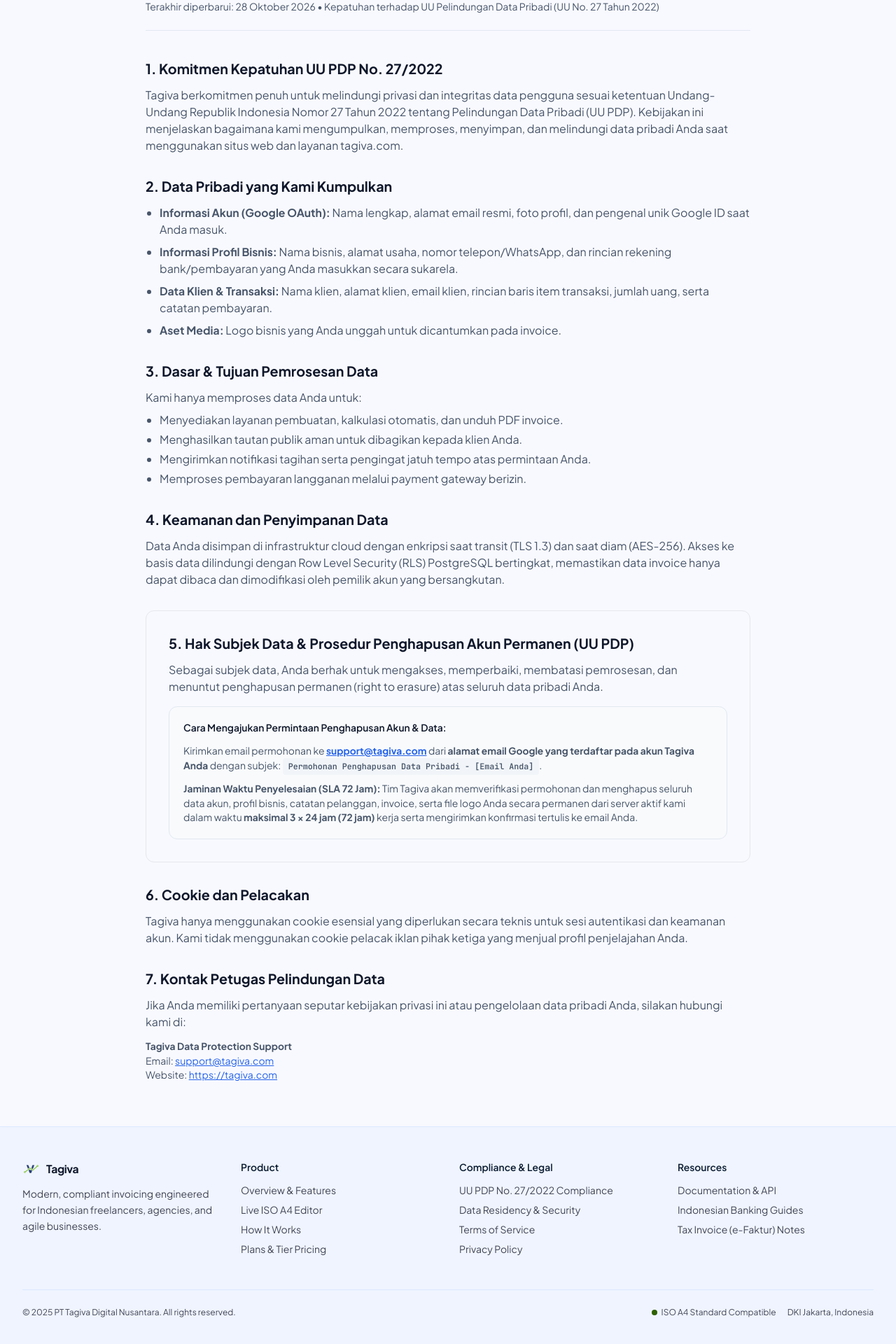
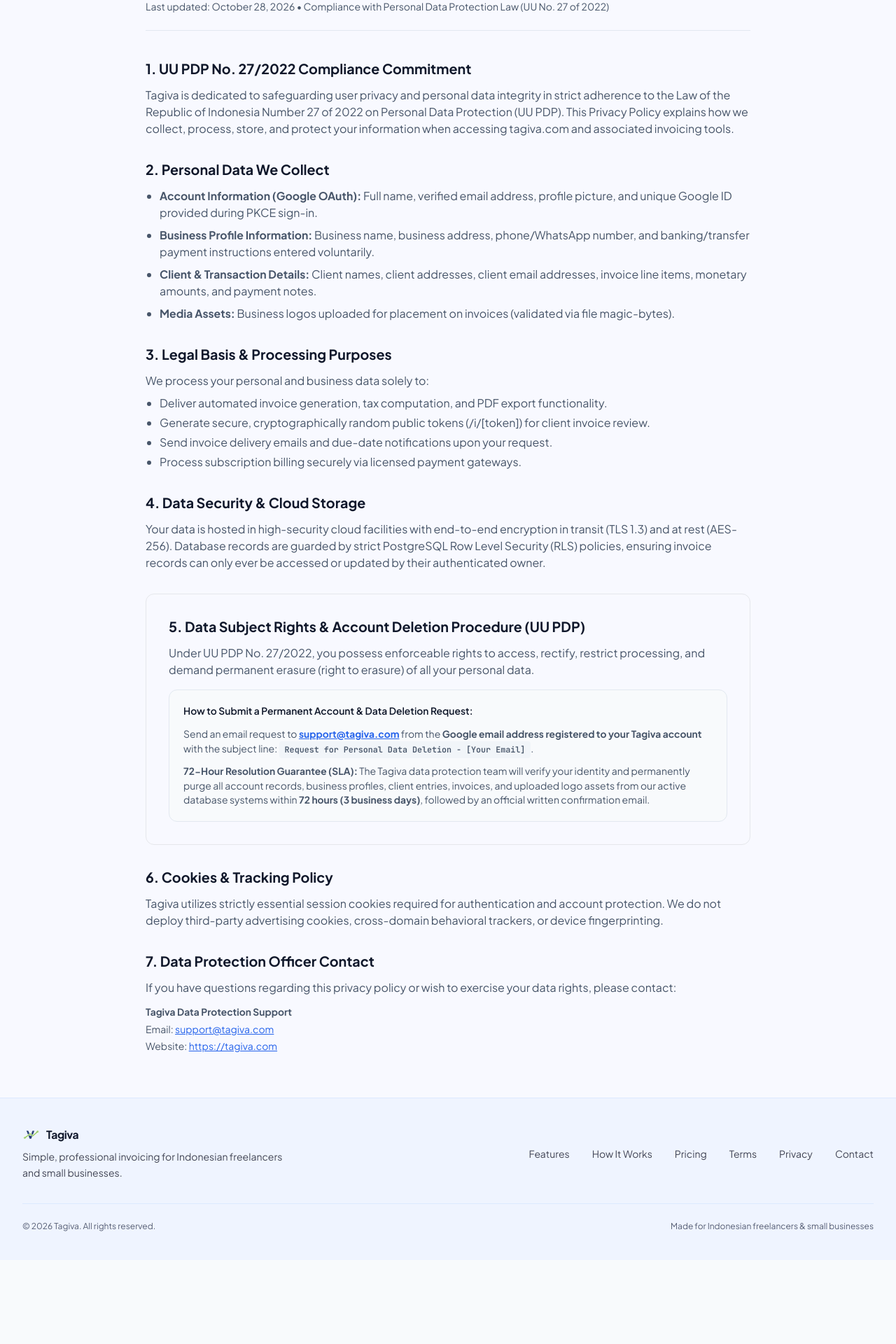
Before and after one commit to tatasfachrul/tagiva, a Next.js app: page /privacy in a window 1280 px wide. Shown: the part 178-2098 px from the top of the page at 70% size. After the commit the page ends 1978 px from the top, so only its background shows below. Built offline with nearby package versions, Linux system fonts and the light colour scheme.

Commit message:
refactor: simplify marketing layout, footer, and legal page copy

```diff
--- a/src/app/(marketing)/privacy/page.tsx
+++ b/src/app/(marketing)/privacy/page.tsx
@@ -2,9 +2,9 @@
 import { PrivacyPage } from '@/features/legal';
 
 export const metadata: Metadata = {
-  title: 'Kebijakan Privasi & UU PDP — Tagiva',
+  title: 'Privacy Policy & Data Protection — Tagiva',
   description:
-    'Kebijakan privasi Tagiva, kepatuhan UU Pelindungan Data Pribadi (UU No. 27/2022), dan prosedur penghapusan akun permanen.',
+    'Tagiva privacy policy, compliance with Law No. 27 of 2022 on Personal Data Protection (UU PDP), and 72-hour account deletion SLA.',
 };
 
 export default PrivacyPage;
--- a/src/app/(marketing)/terms/page.tsx
+++ b/src/app/(marketing)/terms/page.tsx
@@ -2,8 +2,8 @@
 import { TermsPage } from '@/features/legal';
 
 export const metadata: Metadata = {
-  title: 'Syarat dan Ketentuan — Tagiva',
-  description: 'Syarat dan ketentuan penggunaan layanan Tagiva Invoicing.',
+  title: 'Terms of Service — Tagiva',
+  description: 'Terms and conditions for using the Tagiva Invoicing service.',
 };
 
 export default TermsPage;
--- a/src/components/layout/marketing-footer.tsx
+++ b/src/components/layout/marketing-footer.tsx
@@ -4,106 +4,47 @@
 
 export function MarketingFooter() {
   return (
-    <footer className="w-full bg-[#eff4ff] shadow-[0_1px_8px_rgba(0,0,0,0.02)] border-t border-[#dce9ff] mt-auto">
-      <div className="max-w-7xl mx-auto px-4 sm:px-6 lg:px-8 py-12">
-        <div className="grid grid-cols-1 md:grid-cols-4 gap-8 mb-12">
+    <footer className="w-full bg-[#eff4ff] border-t border-[#dce9ff] mt-auto">
+      <div className="max-w-7xl mx-auto px-4 sm:px-6 lg:px-8 py-10">
+        <div className="flex flex-col md:flex-row md:items-center justify-between gap-6 pb-8 border-b border-[#dce9ff]">
           {/* Brand Info */}
-          <div>
-            <div className="flex items-center gap-2 mb-3">
+          <div className="flex flex-col gap-2 max-w-sm">
             <TagivaLogo size="sm" href="/" />
-            </div>
-            <p className="text-sm text-[#434655] max-w-xs leading-relaxed">
-              Modern, compliant invoicing engineered for Indonesian freelancers, agencies, and agile businesses.
+            <p className="text-sm text-[#434655] leading-relaxed">
+              Simple, professional invoicing for Indonesian freelancers and small businesses.
             </p>
           </div>
 
-          {/* Product Links */}
-          <div>
-            <div className="text-sm font-semibold text-[#0b1c30] mb-3">Product</div>
-            <ul className="space-y-2 text-sm text-[#434655]">
-              <li>
+          {/* Navigation Links */}
+          <nav
+            aria-label="Footer"
+            className="flex flex-wrap items-center gap-x-8 gap-y-3 text-sm text-[#434655]"
+          >
             <a href="#features" className="hover:text-[#0b1c30] transition-colors">
-                  Overview &amp; Features
+              Features
             </a>
-              </li>
-              <li>
-                <Link href="/login?next=/invoices/new" className="hover:text-[#0b1c30] transition-colors">
-                  Live ISO A4 Editor
-                </Link>
-              </li>
-              <li>
             <a href="#how-it-works" className="hover:text-[#0b1c30] transition-colors">
               How It Works
             </a>
-              </li>
-              <li>
-                <a href="#pricing-matrix" className="hover:text-[#0b1c30] transition-colors">
-                  Plans &amp; Tier Pricing
+            <Link href="/pricing" className="hover:text-[#0b1c30] transition-colors">
+              Pricing
+            </Link>
+            <Link href="/terms" className="hover:text-[#0b1c30] transition-colors">
+              Terms
+            </Link>
+            <Link href="/privacy" className="hover:text-[#0b1c30] transition-colors">
+              Privacy
+            </Link>
+            <a href="mailto:support@tagiva.com" className="hover:text-[#0b1c30] transition-colors">
+              Contact
             </a>
-              </li>
-            </ul>
-          </div>
-
-          {/* Compliance & Legal */}
-          <div>
-            <div className="text-sm font-semibold text-[#0b1c30] mb-3">Compliance &amp; Legal</div>
-            <ul className="space-y-2 text-sm text-[#434655]">
-              <li>
-                <Link href="/privacy" className="hover:text-[#0b1c30] transition-colors">
-                  UU PDP No. 27/2022 Compliance
-                </Link>
-              </li>
-              <li>
-                <Link href="/privacy" className="hover:text-[#0b1c30] transition-colors">
-                  Data Residency &amp; Security
-                </Link>
-              </li>
-              <li>
-                <Link href="/terms" className="hover:text-[#0b1c30] transition-colors">
-                  Terms of Service
-                </Link>
-              </li>
-              <li>
-                <Link href="/privacy" className="hover:text-[#0b1c30] transition-colors">
-                  Privacy Policy
-                </Link>
-              </li>
-            </ul>
-          </div>
-
-          {/* Resources */}
-          <div>
-            <div className="text-sm font-semibold text-[#0b1c30] mb-3">Resources</div>
-            <ul className="space-y-2 text-sm text-[#434655]">
-              <li>
-                <a href="mailto:support@tagiva.com" className="hover:text-[#0b1c30] transition-colors">
-                  Documentation &amp; API
-                </a>
-              </li>
-              <li>
-                <a href="mailto:support@tagiva.com" className="hover:text-[#0b1c30] transition-colors">
-                  Indonesian Banking Guides
-                </a>
-              </li>
-              <li>
-                <a href="mailto:support@tagiva.com" className="hover:text-[#0b1c30] transition-colors">
-                  Tax Invoice (e-Faktur) Notes
-                </a>
-              </li>
-            </ul>
-          </div>
+          </nav>
         </div>
 
         {/* Bottom Bar */}
-        <div className="pt-6 border-t border-[#dce9ff] flex flex-col md:flex-row items-center justify-between gap-3 text-xs text-[#434655]">
-          <span>© 2025 PT Tagiva Digital Nusantara. All rights reserved.</span>
-          <div className="flex items-center gap-4">
-            <span className="inline-flex items-center gap-1.5">
-              <span className="w-2 h-2 rounded-full bg-[#2e6100]" aria-hidden="true" />
-              <span>ISO A4 Standard Compatible</span>
-            </span>
-            <span>DKI Jakarta, Indonesia</span>
-          </div>
+        <div className="pt-6 flex flex-col sm:flex-row items-center justify-between gap-3 text-xs text-[#565e74]">
+          <p>© {new Date().getFullYear()} Tagiva. All rights reserved.</p>
+          <p>Made for Indonesian freelancers &amp; small businesses</p>
         </div>
       </div>
     </footer>
--- a/src/features/legal/privacy/page.tsx
+++ b/src/features/legal/privacy/page.tsx
@@ -6,115 +6,121 @@
     <div className="w-full max-w-4xl mx-auto px-4 py-16">
       <div className="mb-10 pb-6 border-b border-border">
         <h1 className="text-3xl font-extrabold tracking-tight text-foreground sm:text-4xl">
-          Kebijakan Privasi & Perlindungan Data Pribadi
+          Privacy Policy &amp; Personal Data Protection
         </h1>
         <p className="mt-2 text-sm text-muted-foreground">
-          Terakhir diperbarui: 28 Oktober 2026 • Kepatuhan terhadap UU Pelindungan Data Pribadi (UU No. 27 Tahun 2022)
+          Last updated: October 28, 2026 • Compliance with Personal Data Protection Law (UU No. 27 of 2022)
         </p>
       </div>
 
       <div className="prose prose-slate max-w-none text-foreground space-y-8 text-sm sm:text-base leading-relaxed">
         <section>
-          <h2 className="text-xl font-bold mb-3 text-foreground">1. Komitmen Kepatuhan UU PDP No. 27/2022</h2>
+          <h2 className="text-xl font-bold mb-3 text-foreground">1. UU PDP No. 27/2022 Compliance Commitment</h2>
           <p className="text-muted-foreground">
-            Tagiva berkomitmen penuh untuk melindungi privasi dan integritas data pengguna sesuai ketentuan
-            Undang-Undang Republik Indonesia Nomor 27 Tahun 2022 tentang Pelindungan Data Pribadi (UU PDP).
-            Kebijakan ini menjelaskan bagaimana kami mengumpulkan, memproses, menyimpan, dan melindungi data pribadi Anda
-            saat menggunakan situs web dan layanan tagiva.com.
+            Tagiva is dedicated to safeguarding user privacy and personal data integrity in strict adherence
+            to the Law of the Republic of Indonesia Number 27 of 2022 on Personal Data Protection (UU PDP).
+            This Privacy Policy explains how we collect, process, store, and protect your information when
+            accessing tagiva.com and associated invoicing tools.
           </p>
         </section>
 
         <section>
-          <h2 className="text-xl font-bold mb-3 text-foreground">2. Data Pribadi yang Kami Kumpulkan</h2>
+          <h2 className="text-xl font-bold mb-3 text-foreground">2. Personal Data We Collect</h2>
           <ul className="list-disc pl-5 space-y-2 text-muted-foreground mt-2">
             <li>
-              <strong>Informasi Akun (Google OAuth):</strong> Nama lengkap, alamat email resmi, foto profil, dan pengenal unik Google ID saat Anda masuk.
+              <strong>Account Information (Google OAuth):</strong> Full name, verified email address,
+              profile picture, and unique Google ID provided during PKCE sign-in.
             </li>
             <li>
-              <strong>Informasi Profil Bisnis:</strong> Nama bisnis, alamat usaha, nomor telepon/WhatsApp, dan rincian rekening bank/pembayaran yang Anda masukkan secara sukarela.
+              <strong>Business Profile Information:</strong> Business name, business address, phone/WhatsApp number,
+              and banking/transfer payment instructions entered voluntarily.
             </li>
             <li>
-              <strong>Data Klien & Transaksi:</strong> Nama klien, alamat klien, email klien, rincian baris item transaksi, jumlah uang, serta catatan pembayaran.
+              <strong>Client &amp; Transaction Details:</strong> Client names, client addresses, client email addresses,
+              invoice line items, monetary amounts, and payment notes.
             </li>
             <li>
-              <strong>Aset Media:</strong> Logo bisnis yang Anda unggah untuk dicantumkan pada invoice.
+              <strong>Media Assets:</strong> Business logos uploaded for placement on invoices (validated via file magic-bytes).
             </li>
           </ul>
         </section>
 
         <section>
-          <h2 className="text-xl font-bold mb-3 text-foreground">3. Dasar & Tujuan Pemrosesan Data</h2>
+          <h2 className="text-xl font-bold mb-3 text-foreground">3. Legal Basis &amp; Processing Purposes</h2>
           <p className="text-muted-foreground">
-            Kami hanya memproses data Anda untuk:
+            We process your personal and business data solely to:
           </p>
           <ul className="list-disc pl-5 space-y-1 text-muted-foreground mt-2">
-            <li>Menyediakan layanan pembuatan, kalkulasi otomatis, dan unduh PDF invoice.</li>
-            <li>Menghasilkan tautan publik aman untuk dibagikan kepada klien Anda.</li>
-            <li>Mengirimkan notifikasi tagihan serta pengingat jatuh tempo atas permintaan Anda.</li>
-            <li>Memproses pembayaran langganan melalui payment gateway berizin.</li>
+            <li>Deliver automated invoice generation, tax computation, and PDF export functionality.</li>
+            <li>Generate secure, cryptographically random public tokens (/i/[token]) for client invoice review.</li>
+            <li>Send invoice delivery emails and due-date notifications upon your request.</li>
+            <li>Process subscription billing securely via licensed payment gateways.</li>
           </ul>
         </section>
 
         <section>
-          <h2 className="text-xl font-bold mb-3 text-foreground">4. Keamanan dan Penyimpanan Data</h2>
+          <h2 className="text-xl font-bold mb-3 text-foreground">4. Data Security &amp; Cloud Storage</h2>
           <p className="text-muted-foreground">
-            Data Anda disimpan di infrastruktur cloud dengan enkripsi saat transit (TLS 1.3) dan saat diam (AES-256).
-            Akses ke basis data dilindungi dengan Row Level Security (RLS) PostgreSQL bertingkat, memastikan data invoice
-            hanya dapat dibaca dan dimodifikasi oleh pemilik akun yang bersangkutan.
+            Your data is hosted in high-security cloud facilities with end-to-end encryption in transit (TLS 1.3)
+            and at rest (AES-256). Database records are guarded by strict PostgreSQL Row Level Security (RLS)
+            policies, ensuring invoice records can only ever be accessed or updated by their authenticated owner.
           </p>
         </section>
 
         <section className="rounded-xl border border-primary/30 bg-primary/5 p-6 sm:p-8">
           <h2 className="text-xl font-bold mb-3 text-foreground">
-            5. Hak Subjek Data & Prosedur Penghapusan Akun Permanen (UU PDP)
+            5. Data Subject Rights &amp; Account Deletion Procedure (UU PDP)
           </h2>
           <p className="text-muted-foreground mb-4">
-            Sebagai subjek data, Anda berhak untuk mengakses, memperbaiki, membatasi pemrosesan, dan menuntut
-            penghapusan permanen (right to erasure) atas seluruh data pribadi Anda.
+            Under UU PDP No. 27/2022, you possess enforceable rights to access, rectify, restrict processing,
+            and demand permanent erasure (right to erasure) of all your personal data.
           </p>
           <div className="bg-background rounded-lg p-5 border border-border space-y-3">
-            <h3 className="text-sm font-semibold text-foreground">Cara Mengajukan Permintaan Penghapusan Akun & Data:</h3>
+            <h3 className="text-sm font-semibold text-foreground">
+              How to Submit a Permanent Account &amp; Data Deletion Request:
+            </h3>
             <p className="text-sm text-muted-foreground">
-              Kirimkan email permohonan ke{' '}
+              Send an email request to{' '}
               <a href="mailto:support@tagiva.com" className="text-primary font-bold underline">
                 support@tagiva.com
               </a>{' '}
-              dari <strong>alamat email Google yang terdaftar pada akun Tagiva Anda</strong> dengan subjek:{' '}
+              from the <strong>Google email address registered to your Tagiva account</strong> with the subject line:{' '}
               <code className="text-xs bg-muted px-2 py-1 rounded font-mono font-semibold">
-                Permohonan Penghapusan Data Pribadi - [Email Anda]
+                Request for Personal Data Deletion - [Your Email]
               </code>.
             </p>
             <p className="text-sm text-muted-foreground">
-              <strong>Jaminan Waktu Penyelesaian (SLA 72 Jam):</strong> Tim Tagiva akan memverifikasi permohonan
-              dan menghapus seluruh data akun, profil bisnis, catatan pelanggan, invoice, serta file logo Anda
-              secara permanen dari server aktif kami dalam waktu <strong>maksimal 3 × 24 jam (72 jam)</strong> kerja
-              serta mengirimkan konfirmasi tertulis ke email Anda.
+              <strong>72-Hour Resolution Guarantee (SLA):</strong> The Tagiva data protection team will verify
+              your identity and permanently purge all account records, business profiles, client entries, invoices,
+              and uploaded logo assets from our active database systems within <strong>72 hours (3 business days)</strong>,
+              followed by an official written confirmation email.
             </p>
           </div>
         </section>
 
         <section>
-          <h2 className="text-xl font-bold mb-3 text-foreground">6. Cookie dan Pelacakan</h2>
+          <h2 className="text-xl font-bold mb-3 text-foreground">6. Cookies &amp; Tracking Policy</h2>
           <p className="text-muted-foreground">
-            Tagiva hanya menggunakan cookie esensial yang diperlukan secara teknis untuk sesi autentikasi dan keamanan akun.
-            Kami tidak menggunakan cookie pelacak iklan pihak ketiga yang menjual profil penjelajahan Anda.
+            Tagiva utilizes strictly essential session cookies required for authentication and account protection.
+            We do not deploy third-party advertising cookies, cross-domain behavioral trackers, or device fingerprinting.
           </p>
         </section>
 
         <section>
-          <h2 className="text-xl font-bold mb-3 text-foreground">7. Kontak Petugas Pelindungan Data</h2>
+          <h2 className="text-xl font-bold mb-3 text-foreground">7. Data Protection Officer Contact</h2>
           <p className="text-muted-foreground">
-            Jika Anda memiliki pertanyaan seputar kebijakan privasi ini atau pengelolaan data pribadi Anda,
-            silakan hubungi kami di:
+            If you have questions regarding this privacy policy or wish to exercise your data rights, please contact:
           </p>
-          <div className="mt-3 text-sm text-muted-foreground">
+          <div className="mt-3 text-sm text-muted-foreground space-y-1">
             <p><strong>Tagiva Data Protection Support</strong></p>
-            <p>Email:{' '}
+            <p>
+              Email:{' '}
               <a href="mailto:support@tagiva.com" className="text-primary underline">
                 support@tagiva.com
               </a>
             </p>
-            <p>Website:{' '}
+            <p>
+              Website:{' '}
               <Link href="/" className="text-primary underline">
                 https://tagiva.com
               </Link>
```
Also changed, not shown: src/components/layout/marketing-header.tsx (+34 -28 lines), src/features/legal/terms/page.tsx (+35 -30 lines), 1 other file (tests, documents, lock files or other folders). Lines whose indentation alone changed are shown as unchanged.
